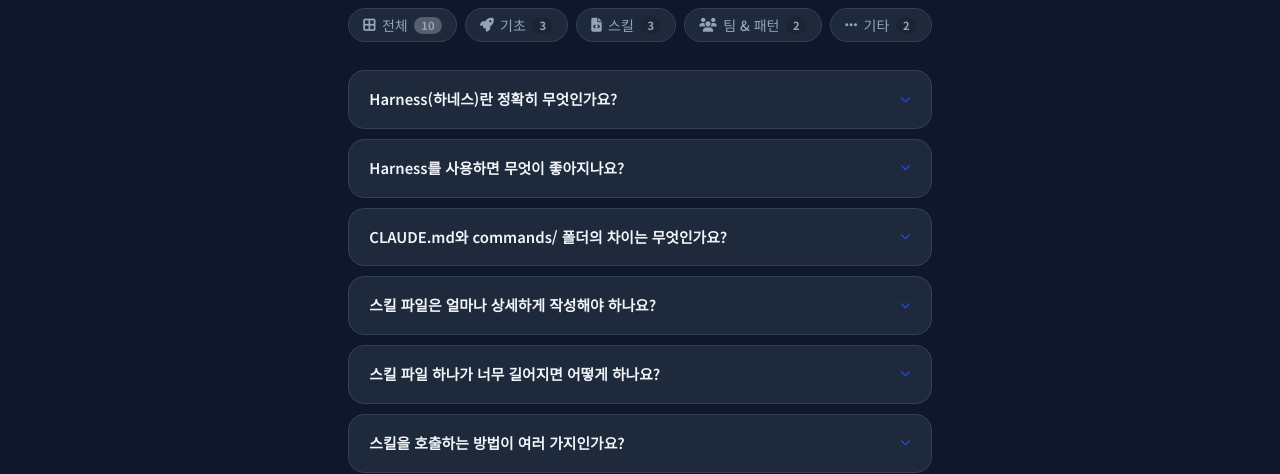
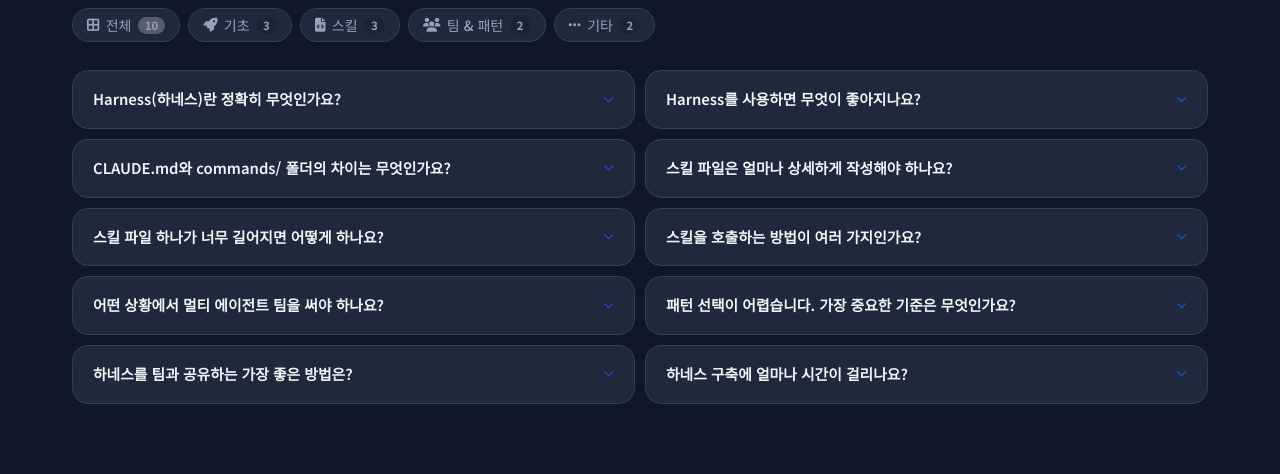
Before and after one commit to aebonlee/harness-study, a React (Vite) app: page /community/faq in a window 1280 px wide. Shown: the part 264-738 px from the top of the page. Built offline with nearby package versions, Linux system fonts and the light colour scheme; no server answers.

Commit message:
fix: 커뮤니티 페이지 너비 1200px 명시 + FAQ 2컬럼 레이아웃
Co-Authored-By: Claude Sonnet 4.6 <noreply@anthropic.com>

```diff
--- a/src/styles/community.css
+++ b/src/styles/community.css
@@ -111,10 +111,12 @@
 
 /* ---- Community Page Wrapper ---- */
 .community-page {
-  max-width: var(--content-max-width);
+  width: 100%;
+  max-width: 1200px;
   margin: 0 auto;
-  padding: calc(var(--nav-height) + 2.5rem) 1.5rem 4rem;
+  padding: calc(var(--nav-height) + 2.5rem) 2rem 4rem;
   min-height: 100vh;
+  box-sizing: border-box;
 }
 
 .community-header {
@@ -342,9 +344,10 @@
 
 /* ---- FAQ Accordion ---- */
 .faq-list {
-  display: flex;
-  flex-direction: column;
+  display: grid;
+  grid-template-columns: repeat(2, 1fr);
   gap: 0.625rem;
+  align-items: start;
 }
 
 .faq-item {
--- a/src/styles/responsive.css
+++ b/src/styles/responsive.css
@@ -323,6 +323,10 @@
     grid-template-columns: 1fr;
   }
 
+  .faq-list {
+    grid-template-columns: 1fr;
+  }
+
   .about-path-card {
     padding: 1rem;
     gap: 0.875rem;
```
